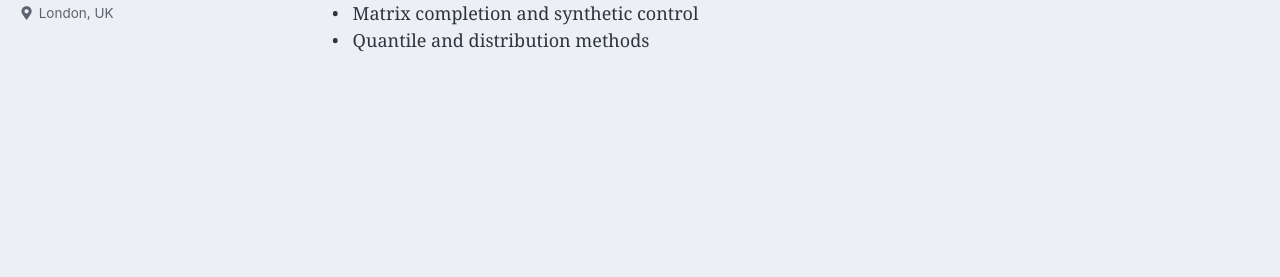
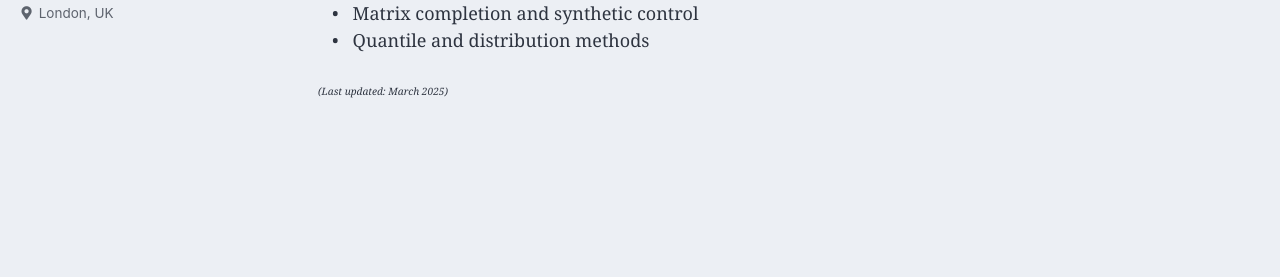
Before and after one commit to chenweihsiang/chenweihsiang.github.io, a Jekyll site: the page built from _pages/about.md, in a window 1280 px wide. Shown: the part 373-650 px from the top of the page. Built offline with Jekyll 4.4.1, drawn with Linux system fonts in a browser that asks for light colours; cached includes are drawn as plain includes.

Commit message:
Update about.md

```diff
--- a/_pages/about.md
+++ b/_pages/about.md
@@ -17,3 +17,7 @@ I am a student in the PhD Economics program at the University College London. My
 &nbsp;&nbsp; • &nbsp; High-dimensional causal inference\
 &nbsp;&nbsp; • &nbsp; Matrix completion and synthetic control\
 &nbsp;&nbsp; • &nbsp; Quantile and distribution methods
+
+
+
+<sub><sup>*(Last updated: March 2025)*</sup></sub>
```
